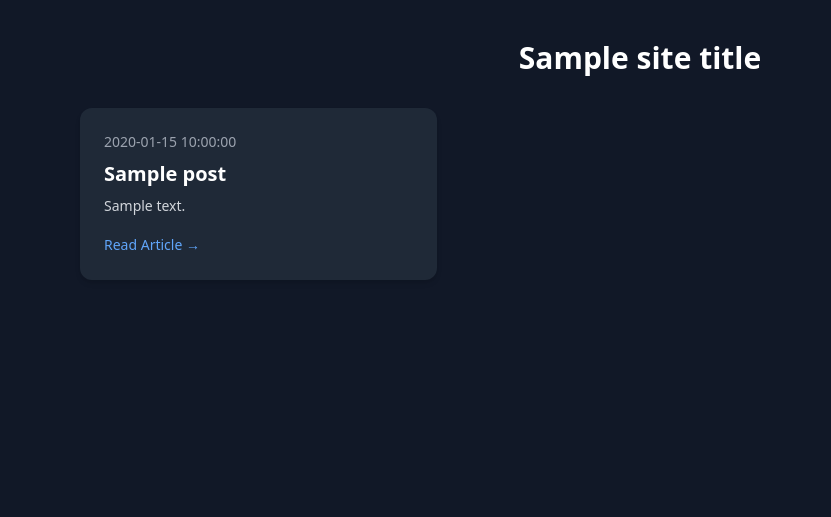
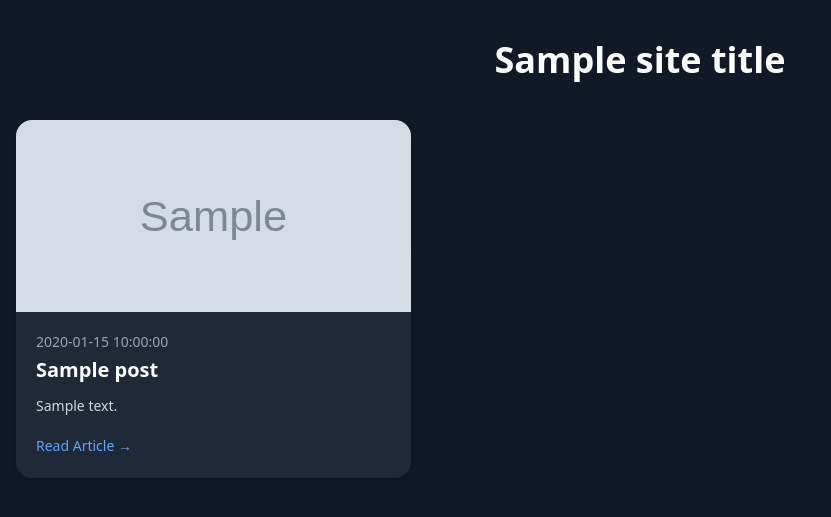
Before and after one commit to onurcangnc/medium_feed_site, a Python web app: template templates/index.html.j2 in a window 1280 px wide. Shown: the top 517 px of the page, without its empty margins (0-831 px from the left). Run offline with Jinja, Linux system fonts and the light colour scheme; the template is opened without the code that fills it: most values are stand-ins (such as "Sample title", 1, 10 or a date in 2020); grey boxes marked "Sample" are stand-in pictures; some libraries are stand-ins or nearby versions.

Commit message:
design changes2

```diff
--- a/templates/index.html.j2
+++ b/templates/index.html.j2
@@ -5,21 +5,29 @@
     <meta name="viewport" content="width=device-width, initial-scale=1.0" />
     <title>{{ site_title }}</title>
     <script src="https://cdn.tailwindcss.com"></script>
+    <meta name="description" content="Articles by Onurcan Genç on Medium">
+    <link rel="icon" type="image/png" href="/static/favicon.png">
   </head>
-  <body class="bg-gray-900 text-white font-sans">
-    <div class="max-w-6xl mx-auto px-4 py-10">
-      <h1 class="text-3xl font-bold mb-8 text-center">{{ site_title }}</h1>
-      <div class="grid grid-cols-1 md:grid-cols-2 lg:grid-cols-3 gap-6">
+  <body class="bg-gray-900 text-white font-sans leading-relaxed">
+    <div class="max-w-7xl mx-auto px-4 py-10">
+      <h1 class="text-4xl font-bold mb-10 text-center">{{ site_title }}</h1>
+
+      <div class="grid grid-cols-1 sm:grid-cols-2 lg:grid-cols-3 gap-8">
         {% for post in posts %}
-        <div class="bg-gray-800 rounded-xl shadow-md p-6 hover:shadow-lg transition">
-          <div class="text-sm text-gray-400 mb-2">{{ post.published }}</div>
-          <h2 class="text-xl font-semibold text-white mb-2">
-            {{ post.title }}
-          </h2>
-          <p class="text-gray-300 text-sm mb-4">
-            {{ post.summary | truncate(150, True, "...") }}
-          </p>
-          <a href="{{ post.link }}" target="_blank" class="inline-block text-blue-400 hover:underline text-sm">Read Article →</a>
+        <div class="bg-gray-800 rounded-2xl shadow-md hover:shadow-xl transition duration-300 overflow-hidden">
+          {% if post.thumbnail %}
+          <img src="{{ post.thumbnail }}" alt="cover image" class="w-full h-48 object-cover">
+          {% endif %}
+          <div class="p-5">
+            <div class="text-sm text-gray-400 mb-1">{{ post.published }}</div>
+            <h2 class="text-xl font-semibold text-white mb-3">
+              {{ post.title }}
+            </h2>
+            <p class="text-gray-300 text-sm mb-4">
+              {{ post.summary | truncate(160, True, "...") }}
+            </p>
+            <a href="{{ post.link }}" target="_blank" class="text-blue-400 hover:text-blue-300 text-sm font-medium inline-block">Read Article →</a>
+          </div>
         </div>
         {% endfor %}
       </div>
@@ -28,9 +36,12 @@
       <div class="mt-10 text-center space-x-2">
         {% for page_num in range(1, total_pages + 1) %}
           {% if page_num == current_page %}
-            <span class="px-3 py-1 rounded bg-blue-600 text-white">{{ page_num }}</span>
+            <span class="px-4 py-2 rounded-lg bg-blue-600 text-white font-semibold">{{ page_num }}</span>
           {% else %}
-            <a href="{% if page_num == 1 %}/index.html{% else %}/page/{{ page_num }}.html{% endif %}" class="px-3 py-1 rounded bg-gray-700 hover:bg-gray-600">{{ page_num }}</a>
+            <a href="{% if page_num == 1 %}/index.html{% else %}/page/{{ page_num }}.html{% endif %}"
+              class="px-4 py-2 rounded-lg bg-gray-700 hover:bg-gray-600 font-semibold text-white">
+              {{ page_num }}
+            </a>
           {% endif %}
         {% endfor %}
       </div>
```
Also changed, not shown: main.py (+18 -4 lines).
